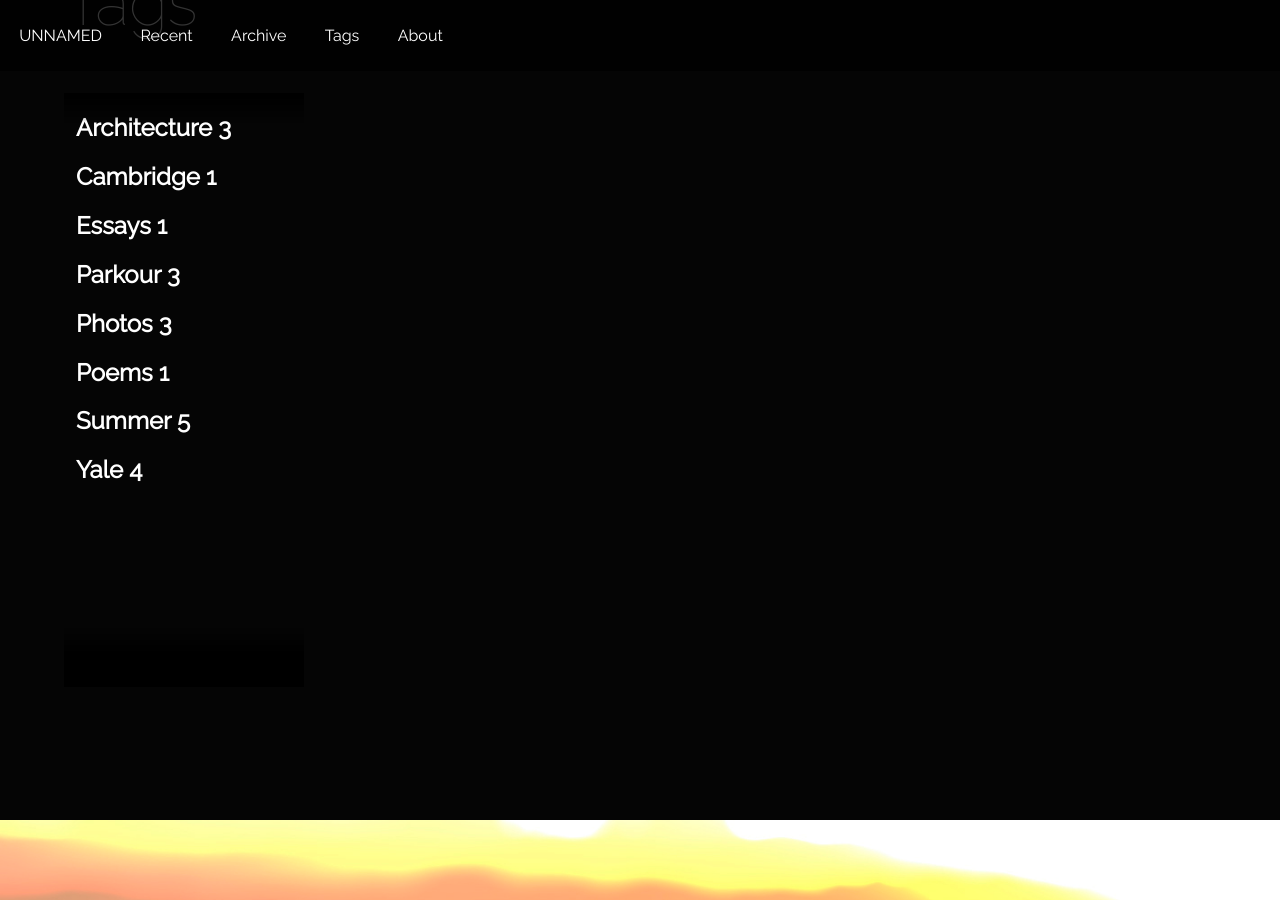
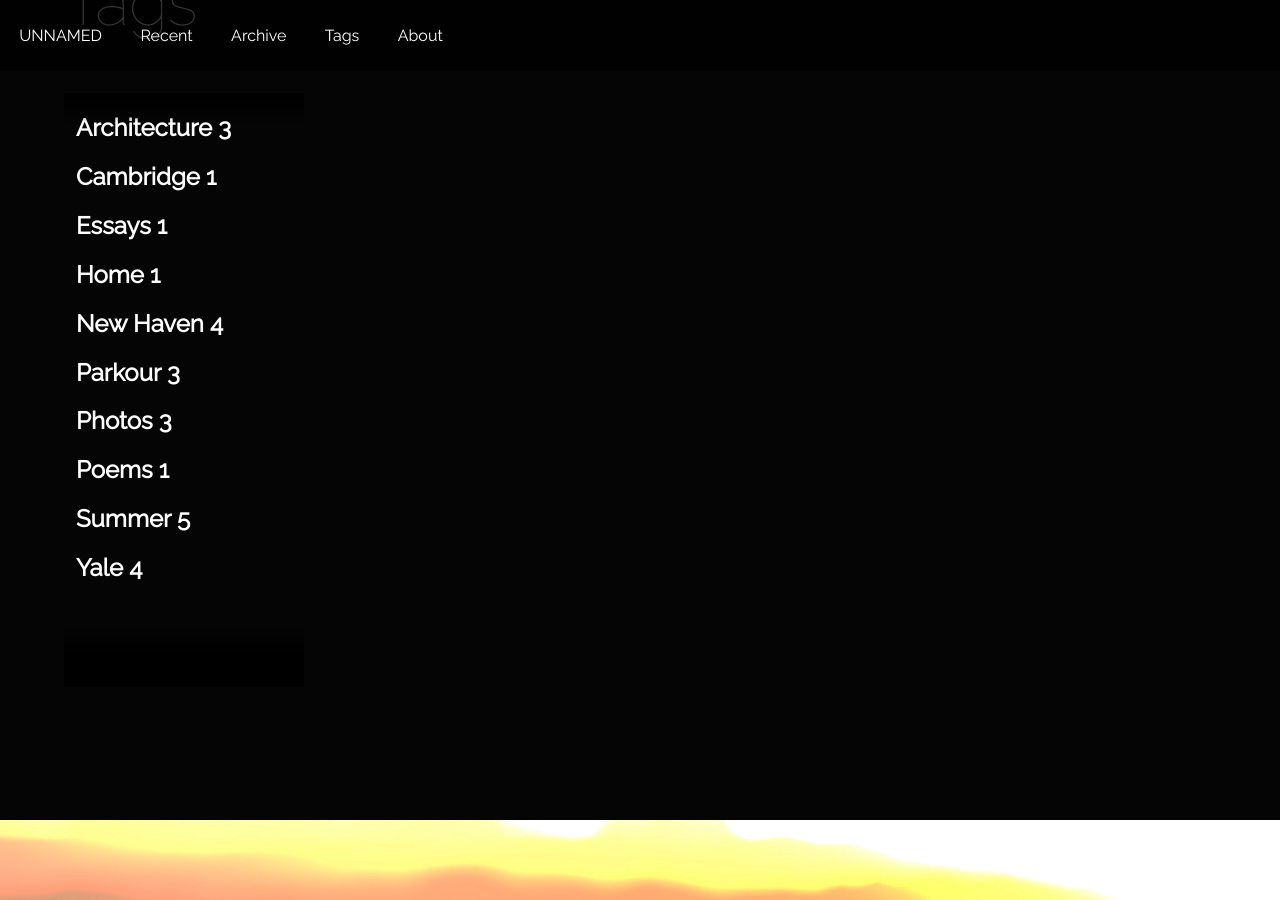
Before and after one commit to jk5228/unnamed, a Jekyll site: the page built from index.html, in a window 1280 px wide and 900 px high, scrolled down 3005 px. Built offline with Jekyll 4.4.1, drawn with Linux system fonts in a browser that asks for light colours; Markdown is read by kramdown in place of the engine named in the settings.

Commit message:
new post

```diff
--- a/_posts/2014-05-02-cleaning.md
+++ b/_posts/2014-05-02-cleaning.md
@@ -2,7 +2,7 @@
 layout: post
 title: Cleaning My Room
 cover: qtip.jpg
-tags: [Essays]
+tags: [Essays, Home]
 ---
 
 When you fall asleep accidentally, waking up the next morning is like opening an old box of junk that was at some point important enough for you to put in the closet and forget. It’s a gradual realization, a hangover, with that same tinge of regret. After I understood what had happened, I groped around blindly for my glasses, which had somehow always survived such episodes. I leaned toward the dresser to the left and saw them, folded. I imagined my mom walking in the night before, surveying the scene in mild amusement. I put them on and looked around the bed for more clues of what had happened. My phone had at some point dropped to the right side of the bed. A particularly thick issue of Time Magazine lay just beneath the sheets. I’d been reading about Edward Snowden’s escape to Russia, but matters of national security and historic breaches of privacy had no chance when faced with the enveloping tide of drowsiness.
--- a/_posts/2014-05-07-summerphotos1.md
+++ b/_posts/2014-05-07-summerphotos1.md
@@ -3,7 +3,7 @@ layout: gallery
 title: Summer Photos 1
 cover: becton.jpg
 imgs: [becton.jpg, colonnade.jpg, sss.jpg]
-tags: [Photos, Yale, Summer, Architecture]
+tags: [Photos, Yale, Summer, Architecture, New Haven]
 ---
 
 I'm hoping to get better at photography over the summer since I now have access to a DSLR. For now, I have these.
--- a/_posts/2014-05-08-summerphotos2.md
+++ b/_posts/2014-05-08-summerphotos2.md
@@ -3,7 +3,7 @@ layout: gallery
 title: Summer Photos 2
 cover: habakkuk.jpg
 imgs: [habakkuk.jpg, beinecke.jpg, northcourt.jpg]
-tags: [Photos, Yale, Summer, Architecture]
+tags: [Photos, Yale, Summer, Architecture, New Haven]
 ---
 
 Before returning the camera I'd borrowed, I couldn't help but take advantage of the interesting lighting yesterday. That's about the only good thing about New England weather!
--- a/_posts/2014-05-11-summerphotos3.md
+++ b/_posts/2014-05-11-summerphotos3.md
@@ -3,7 +3,7 @@ layout: gallery
 title: Summer Photos 3
 cover: team.jpg
 imgs: [team.jpg, arabesque.jpg, green.jpg, fly.jpg, flip.jpg]
-tags: [Photos, Yale, Summer, Parkour, Architecture]
+tags: [Photos, Yale, Summer, Parkour, Architecture, New Haven]
 ---
 
 I borrowed a camera again and got some shots while training with a local freerunning team. Action shots are tricky. And, of course, there's more Yale architecture.
--- a/_posts/2014-05-12-sublime.md
+++ b/_posts/2014-05-12-sublime.md
@@ -2,7 +2,7 @@
 layout: post
 title: Something Sublime
 cover: night.jpg
-tags: [Yale, Summer, Parkour]
+tags: [Yale, Summer, Parkour, New Haven]
 ---
 
 I’d been hopping indecisively from spot to spot in New Haven all day, looking for somewhere to sit and write. Around closing time at the last place I landed, a coffee shop I frequent at termtime, I thought I’d close the day. Stepping outside, I was caught off guard by the stillness of the street, the city, at night. Summer again. No more college kids romping around in packs, looking for thrills. No bleary-eyed students traveling from (or to?) the library. No cars roaring through the streets. Just silence bathed in soft, streetlamp gold.
```
